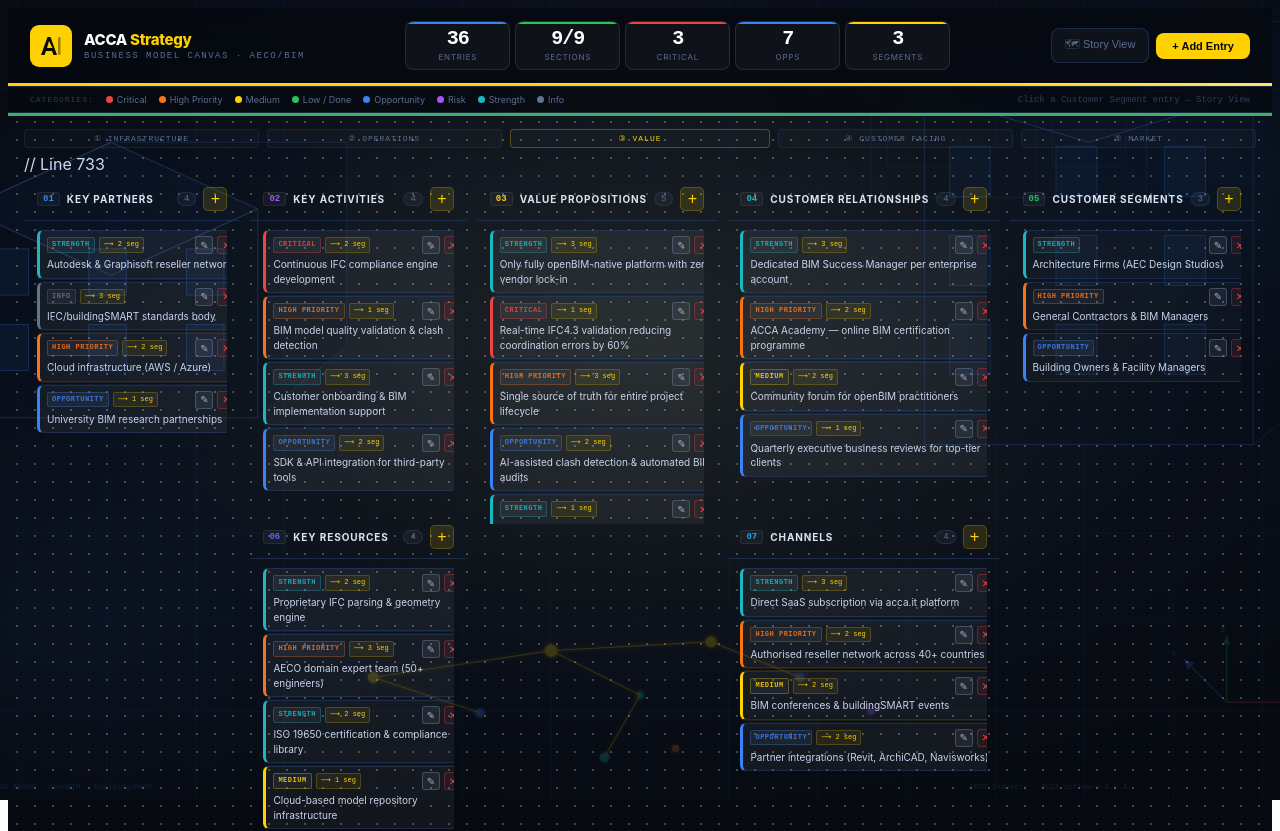
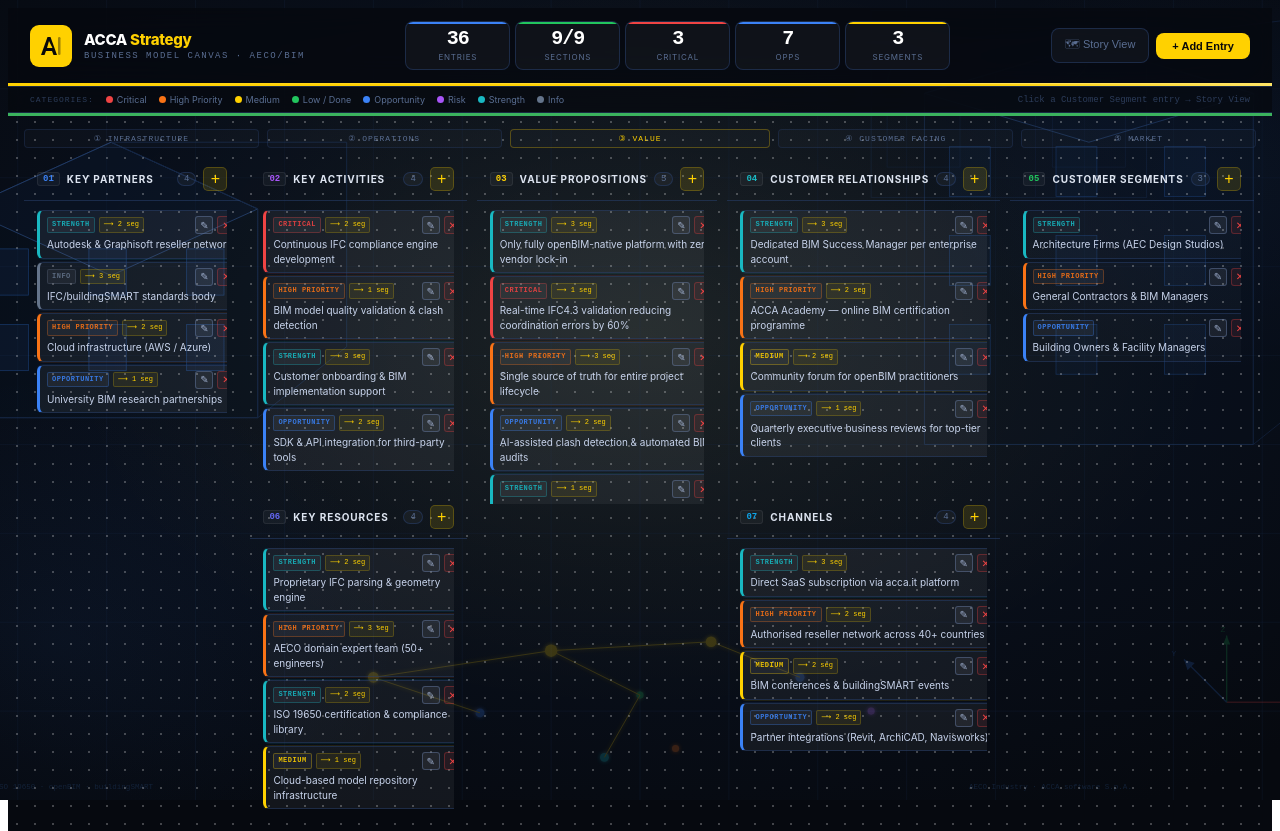
Before and after one commit to jonlewuk-ship-it/EN-Canvas_BMC, a React (Vite) app: page / in a window 1280 px wide. Shown: the top 831 px of the page. Built offline with nearby package versions, Linux system fonts and the light colour scheme; the HTML template or start-up script is replaced by a standard one.

Commit message:
Update App.jsx

```diff
--- a/src/App.jsx
+++ b/src/App.jsx
@@ -730,10 +730,9 @@ export default function App() {
           </div>
 
           {/* BMC GRID */}
-          // Line 733
 <div style={{
   display:"grid",
-  gridTemplateColumns:"1fr 1fr 1.1fr 1fr 1fr",
+  gridTemplateColumns:"0.9fr 0.9fr 1fr 0.9fr 0.9fr",
   gridTemplateRows:"minmax(220px,1fr) minmax(220px,1fr) minmax(150px,auto)",
   gap:8,
   minWidth: 0 // Prevents the grid from forcing a horizontal scroll bar
```
